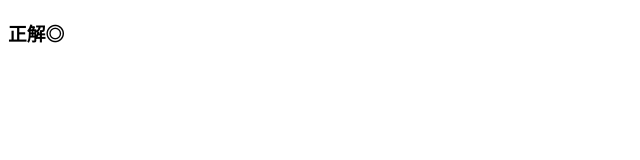
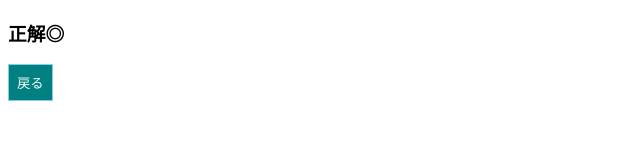
Before and after one commit to Kunie21/web-server-test, a website: page public/correct.html in a window 1280 px wide. Shown: the whole page, without its empty margins (0-640 px from the left). Drawn offline with Linux system fonts and the light colour scheme.

Commit message:
add back button

```diff
--- a/public/correct.html
+++ b/public/correct.html
@@ -2,13 +2,9 @@
 <html>
     <head>
         <link rel="stylesheet" href="css/styles.css" />
-        <!-- <script src="js/app.js"></script> -->
     </head>
     <body>
         <h3>正解◎</h3>
-        <!-- <form action="/api/v1/quiz" method="post">
-            <input type="text" name="answer" />
-            <button type="submit">送信</button>
-        </form> -->
+        <button type="button" onclick="location.href='index.html'">戻る</button>
     </body>
 </html>
```
Also changed, not shown: public/wrong.html (+3 -5 lines).
